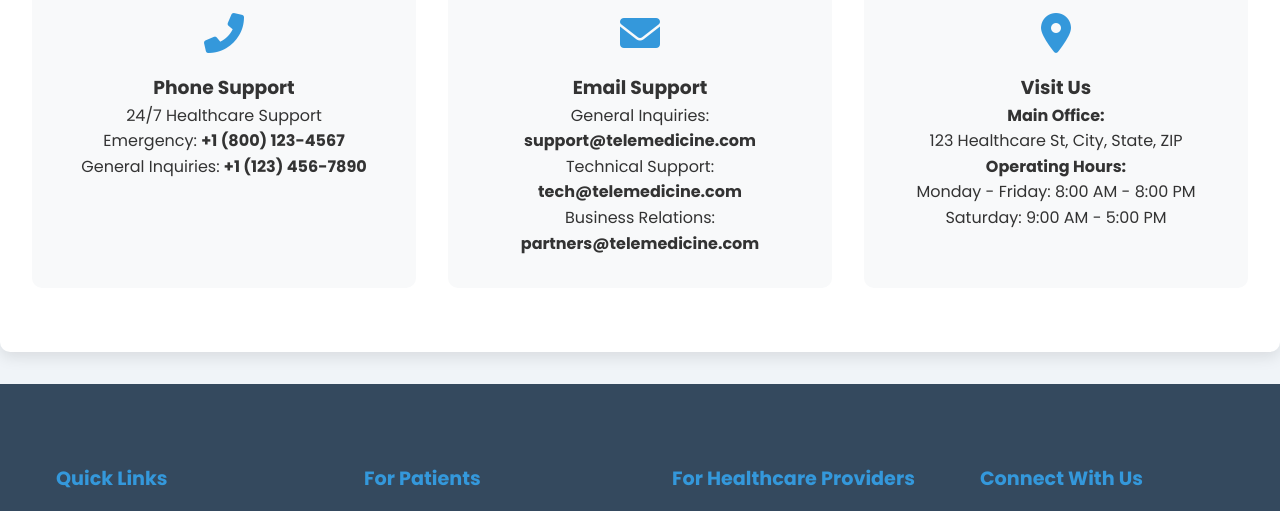
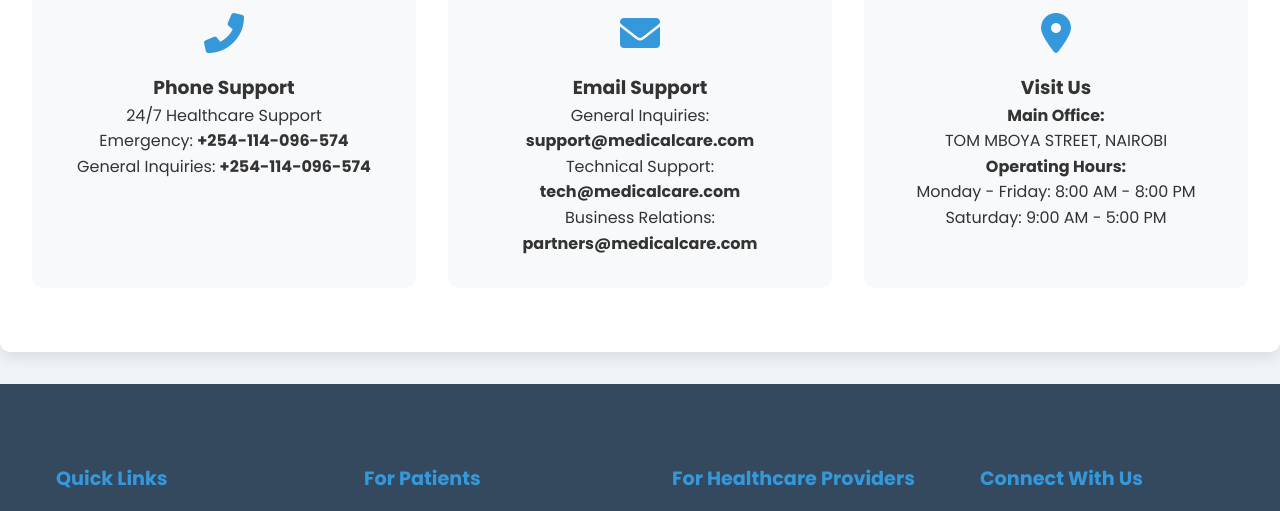
Before and after one commit to Castro32/Hospital-Management-System, a plain HTML site: page Frontend/index.html in a window 1280 px wide. Shown: the part 2440-2951 px from the top of the page. Drawn offline with Linux system fonts and the light colour scheme.

Commit message:
updated the contact section

```diff
--- a/Frontend/index.html
+++ b/Frontend/index.html
@@ -343,21 +343,21 @@
         <i class="fas fa-phone-alt"></i>
         <h3>Phone Support</h3>
         <p>24/7 Healthcare Support</p>
-        <p>Emergency: <strong>+1 (800) 123-4567</strong></p>
-        <p>General Inquiries: <strong>+1 (123) 456-7890</strong></p>
+        <p>Emergency: <strong>+254-114-096-574</strong></p>
+        <p>General Inquiries: <strong>+254-114-096-574</strong></p>
       </div>
       <div class="contact-card">
         <i class="fas fa-envelope"></i>
         <h3>Email Support</h3>
-        <p>General Inquiries: <strong>support@telemedicine.com</strong></p>
-        <p>Technical Support: <strong>tech@telemedicine.com</strong></p>
-        <p>Business Relations: <strong>partners@telemedicine.com</strong></p>
+        <p>General Inquiries: <strong>support@medicalcare.com</strong></p>
+        <p>Technical Support: <strong>tech@medicalcare.com</strong></p>
+        <p>Business Relations: <strong>partners@medicalcare.com</strong></p>
       </div>
       <div class="contact-card">
         <i class="fas fa-map-marker-alt"></i>
         <h3>Visit Us</h3>
         <p><strong>Main Office:</strong></p>
-        <p>123 Healthcare St, City, State, ZIP</p>
+        <p>TOM MBOYA STREET, NAIROBI</p>
         <p><strong>Operating Hours:</strong></p>
         <p>Monday - Friday: 8:00 AM - 8:00 PM</p>
         <p>Saturday: 9:00 AM - 5:00 PM</p>
```
